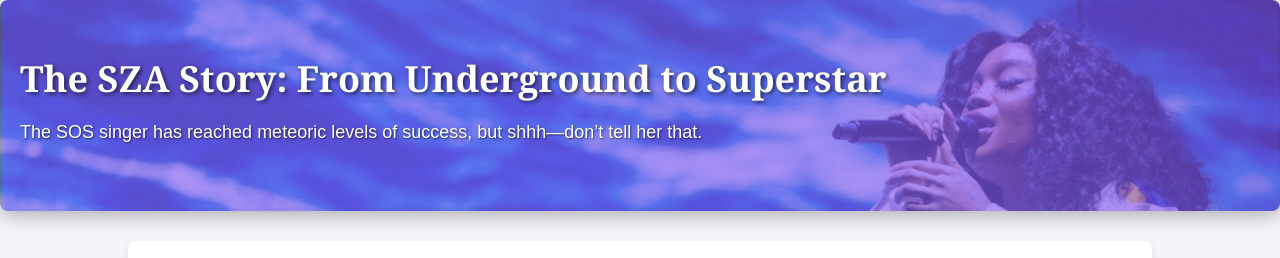
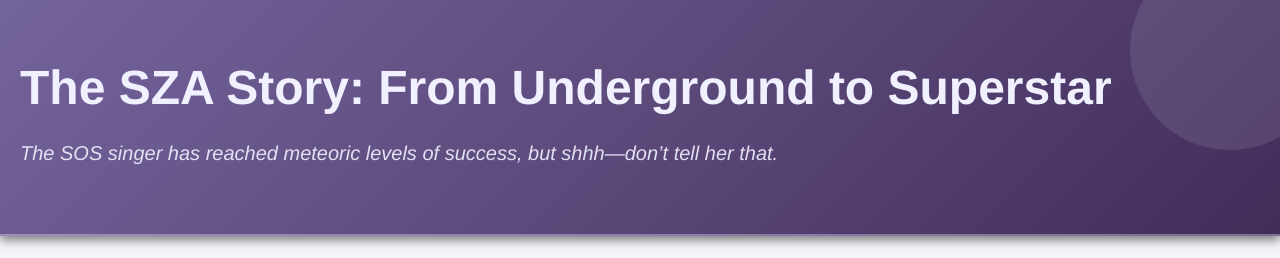
Before and after one commit to ralonardo7/Ryan-Alonardo-Jour352, a plain HTML site: page MidtermFinal.html in a window 1280 px wide. Shown: the top 258 px of the page. Drawn offline with Linux system fonts and the light colour scheme; files whose address does not match are found by name.

Commit message:
UpdateMidtermAgain

```diff
--- a/MidtermStylesheet.css
+++ b/MidtermStylesheet.css
@@ -13,34 +13,60 @@ body {
     line-height: 1.6;
 }
 
-/* Masthead Styling */
+/* Enhanced Masthead Styles */
 #masthead {
-    background-image: url('file:///Users/ryanalonardo/Documents/GitHub/Ryan-Alonardo-Jour352/Custom%20Size%20%E2%80%93%208.png'); /* Replace with your banner image path */
-    background-size: cover; /* Ensure the background image covers the entire area */
-    background-position: center; /* Center the image */
-    text-align: left; /* Change to left align */
-    padding: 50px 20px; /* More padding for a spacious feel */
-    color: white; /* Text color */
-    position: relative; /* Positioning for overlay effect */
-    border-radius: 8px; /* Rounded corners */
-    box-shadow: 0 4px 20px rgba(0, 0, 0, 0.3); /* Subtle shadow for depth */
+    background: linear-gradient(135deg, rgba(94, 75, 140, 0.85), rgba(56, 35, 81, 0.95)); /* Add a diagonal gradient */
+    color: rgba(240, 240, 255, 1); /* Keep text light for contrast */
+    text-align: left; /* Align left */
+    padding: 50px 20px; /* Increase padding for more space */
+    border-bottom: 2px solid rgba(240, 240, 255, 0.3); /* Add a subtle border at the bottom */
+    box-shadow: 0px 4px 10px rgba(0, 0, 0, 0.5); /* Add shadow to make it pop */
+    position: relative;
+    overflow: hidden; /* Ensure any overflowing elements stay contained */
 }
 
-/* Masthead Headline */
+/* Decorative Geometric Element */
+#masthead::before {
+    content: "";
+    position: absolute;
+    width: 200px;
+    height: 200px;
+    background-color: rgba(240, 240, 255, 0.1);
+    border-radius: 50%; /* Create a circular shape */
+    top: -50px;
+    right: -50px;
+    z-index: 0;
+}
+
+/* Masthead Title */
 #masthead h1 {
-    font-size: 36px; /* Adjust as needed */
-    font-family: 'Georgia', serif; /* Elegant serif font */
-    margin-bottom: 10px; /* Space between headline and subheading */
-    text-shadow: 2px 2px 4px rgba(0, 0, 0, 0.6); /* Soft shadow for better readability */
+    font-size: 48px; /* Larger font size for the main title */
+    font-weight: bold;
+    z-index: 2; /* Ensure text is on top of the geometric shape */
+    position: relative;
+    animation: fadeIn 1.5s ease-out; /* Add a fade-in animation */
 }
 
 /* Masthead Subheading */
-#masthead .subheading {
-    font-size: 18px; /* Slightly smaller */
-    font-family: 'Arial', sans-serif; /* Clean sans-serif font */
-    font-weight: 300; /* Light font weight */
-    text-shadow: 1px 1px 2px rgba(0, 0, 0, 0.6); /* Soft shadow for better readability */
-    color: white; /* Change this color to improve visibility */
+#masthead p.subheading {
+    font-size: 20px; /* Slightly larger subheading */
+    font-style: italic;
+    color: rgba(240, 240, 255, 0.9); /* Slight transparency for a softer look */
+    margin-top: 10px;
+    position: relative;
+    z-index: 2; /* Keep subheading on top of the geometric element */
+}
+
+/* Keyframe Animation */
+@keyframes fadeIn {
+    0% {
+        opacity: 0;
+        transform: translateY(20px); /* Text starts 20px lower */
+    }
+    100% {
+        opacity: 1;
+        transform: translateY(0); /* Ends in the correct position */
+    }
 }
 
 /* Page Wrapper */
@@ -80,12 +106,19 @@ body {
 h2 {
     font-family: 'Arial', sans-serif;
     font-size: 28px;
-    color: #333;
+    color: rgba(94, 75, 140, 1); /* Masthead background color for the subheader text */
     margin-top: 20px;
     margin-bottom: 10px;
     text-transform: uppercase;
     border-bottom: 2px solid #ddd;
     padding-bottom: 5px;
+    font-family: 'Arial', sans-serif; /* Matching sans-serif font for consistency */
+    font-weight: bold; /* Make subheaders bold */
+}
+
+h2:hover {
+    color: rgba(56, 35, 81, 1); /* Darker variant of the background color on hover */
+    transition: color 0.3s ease; /* Smooth transition for hover effect */
 }
 
 /* Paragraph Text */
@@ -100,13 +133,14 @@ blockquote {
     font-size: 24px; /* Increased font size */
     font-weight: bold; /* Bold text */
     font-style: italic;
-    color: #8c54ff; /* Maintain the same color */
-    border-left: 4px solid #8c54ff; /* Left border for emphasis */
+    color: #333; /* Darker text color for contrast */
+    border-left: 4px solid rgba(94, 75, 140, 1); /* Left border matching the masthead color */
     padding: 15px 20px; /* More padding for better spacing */
     margin: 20px 0; /* Spacing above and below */
-    background-color: rgba(140, 84, 255, 0.1); /* Light background color for contrast */
+    background-color: rgba(94, 75, 140, 0.1); /* Light background to match the masthead */
     border-radius: 8px; /* Rounded corners for a softer look */
     box-shadow: 0 2px 10px rgba(0, 0, 0, 0.1); /* Subtle shadow for depth */
+    font-family: 'Georgia', serif; /* Serif font for elegance */
 }
 
 .story-image {
@@ -148,8 +182,8 @@ ul li a:hover {
 footer {
     text-align: center;
     padding: 20px;
-    background-color: #8c54ff;
-    color: white;
+    background-color: linear-gradient(135deg, rgba(94, 75, 140, 0.9), rgba(56, 35, 81, 0.9)); /* Gradient background matching the masthead */
+    color: #fff; /* White text color for contrast */
     margin-top: 40px;
     font-size: 14px;
 }
```
